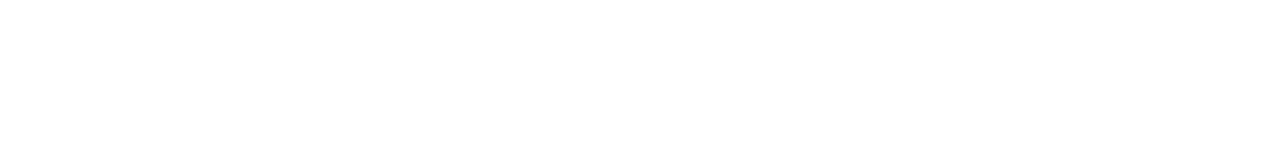
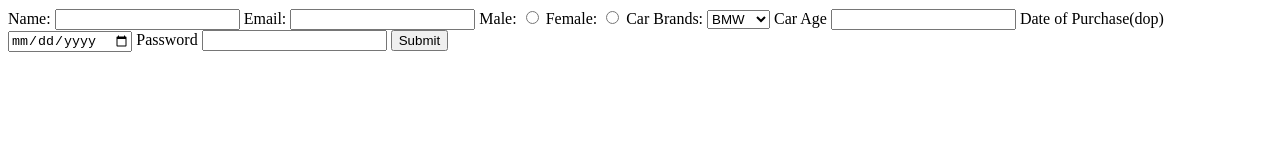
Before and after one commit to acciojob/car-insurance-form-Yuvraj01maurya, a website: page main.html in a window 1280 px wide. Drawn offline with Linux system fonts and the light colour scheme.

Commit message:
created a submission

```diff
--- a/main.html
+++ b/main.html
@@ -8,6 +8,29 @@
 
 <body>
 	<!-- the entire body must be written by student -->
+	<form method = "post">
+		<label for = "name" >Name:</label>
+		<input type = "text" id = "name" required>
+		<label for = "email" >Email:</label>
+		<input type = "email" id = "email" required>
+		<label for = "gender_m" >Male:</label>
+		<input type = "radio" id = "gender_m" name = "gender" required>
+		<label for = "gender_f" >Female:</label>
+		<input type = "radio" id = "gender_f" name = "gender" required>
+		<label for = "cars">Car Brands:</label>
+		<select name = "car" id = "cars" >
+			<option value = "BMW">BMW</option>
+			<option value = "Audi">Audi</option>
+			<option value = "Jaguar">Jaguar</option>
+		</select>
+		<label for = "carage">Car Age</label>
+		<input type = "number" id = "carage" required>
+		<label for = "dop"> Date of Purchase(dop)</label>
+		<input type = "date" id = "dop" required>
+		<label for = "password">Password</label>
+		<input type = "password" id = "password" required>
+<button type = "submit">Submit</button>
+	</form>
     <script type="text/javascript" src="./script.js">
 </script>
 
```
